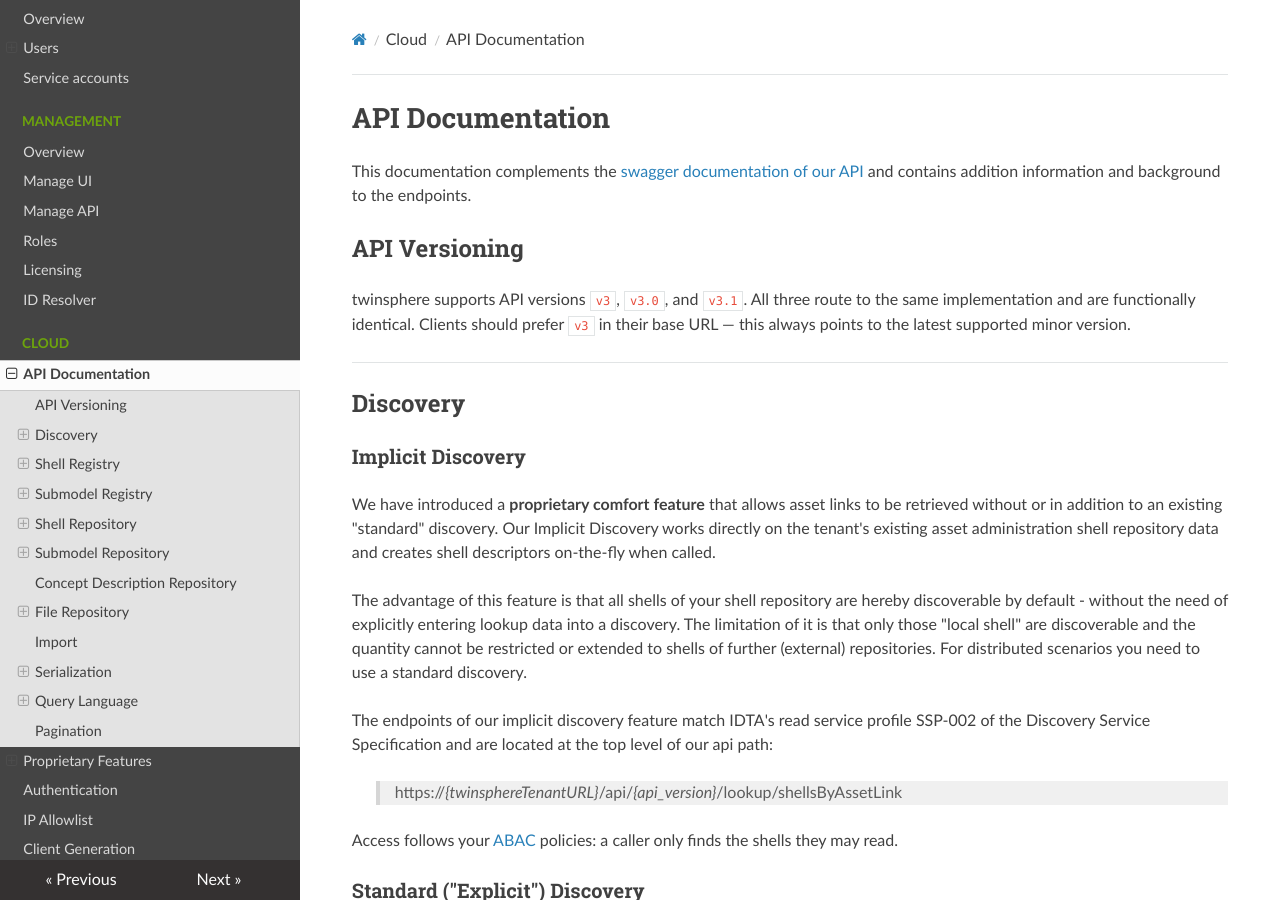
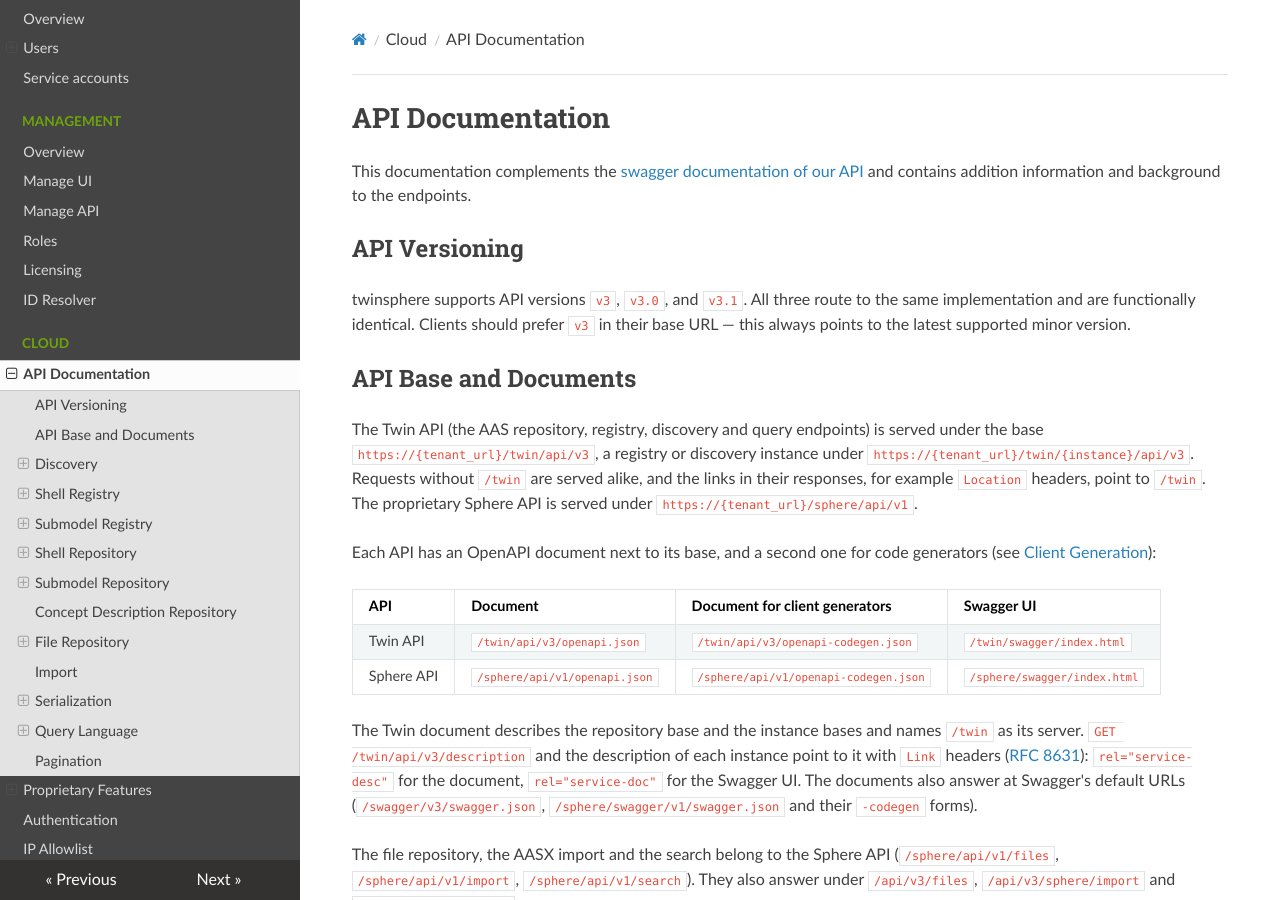
Before and after one commit to twinsphere/twinsphere.github.io, an MkDocs documentation site: the page built from docs/cloud-documentation.md, in a window 1280 px wide and 900 px high. Built offline with MkDocs 1.6.1, drawn with Linux system fonts in a browser that asks for light colours; nearby versions of some CDN libraries; some of the changed text lies outside the part shown.

Commit message:
docs(cloud): describe the api bases and openapi documents of the twin and sphere api

````diff
--- a/docs/cloud-documentation.md
+++ b/docs/cloud-documentation.md
@@ -1,14 +1,39 @@
 # API Documentation
 
 This documentation complements the [swagger documentation of our
-API](https://conplement.cloud.twinsphere.io/swagger/index.html) and contains addition information and background to the
-endpoints.
+API](https://conplement.cloud.twinsphere.io/twin/swagger/index.html) and contains addition information and background to
+the endpoints.
 
 ## API Versioning
 
 twinsphere supports API versions `v3`, `v3.0`, and `v3.1`. All three route to the same implementation
 and are functionally identical. Clients should prefer `v3` in their base URL — this always points to the
 latest supported minor version.
+
+## API Base and Documents
+
+The Twin API (the AAS repository, registry, discovery and query endpoints) is served under the base
+`https://{tenant_url}/twin/api/v3`, a registry or discovery instance under `https://{tenant_url}/twin/{instance}/api/v3`.
+Requests without `/twin` are served alike, and the links in their responses, for example `Location` headers, point to
+`/twin`. The proprietary Sphere API is served under `https://{tenant_url}/sphere/api/v1`.
+
+Each API has an OpenAPI document next to its base, and a second one for code generators (see
+[Client Generation](cloud-client-generation.md)):
+
+| API        | Document                      | Document for client generators        | Swagger UI                   |
+|------------|-------------------------------|---------------------------------------|------------------------------|
+| Twin API   | `/twin/api/v3/openapi.json`   | `/twin/api/v3/openapi-codegen.json`   | `/twin/swagger/index.html`   |
+| Sphere API | `/sphere/api/v1/openapi.json` | `/sphere/api/v1/openapi-codegen.json` | `/sphere/swagger/index.html` |
+
+The Twin document describes the repository base and the instance bases and names `/twin` as its server.
+`GET /twin/api/v3/description` and the description of each instance point to it with `Link` headers
+([RFC 8631](https://www.rfc-editor.org/rfc/rfc8631)): `rel="service-desc"` for the document, `rel="service-doc"` for
+the Swagger UI. The documents also answer at Swagger's default URLs (`/swagger/v3/swagger.json`,
+`/sphere/swagger/v1/swagger.json` and their `-codegen` forms).
+
+The file repository, the AASX import and the search belong to the Sphere API (`/sphere/api/v1/files`,
+`/sphere/api/v1/import`, `/sphere/api/v1/search`). They also answer under `/api/v3/files`, `/api/v3/sphere/import` and
+`/api/v3/sphere/search`.
 
 ---
 
@@ -193,7 +218,7 @@ This tfp cannot be generated by the client. It is created by twinsphere when upl
 
 ### Usage of File API
 
-twinsphere's file repository is accessible via the "files" endpoints at `https://{tenant_url}/api/v3.0/files…`
+twinsphere's file repository is accessible via the "files" endpoints at `https://{tenant_url}/sphere/api/v1/files…`
 
 Once a file has been uploaded to the file repository it can be referenced by shells (as thumbnail) or submodels (as
 attachment) using its corresponding tfp.
@@ -214,7 +239,7 @@ To remove a file physically from the repository, you have to use the `DELETE /fi
 there is no check for existing references, so you may create invalid reference by deleting a file.
 
 You can attach meta information to a twinsphere file at
-`https://{tenant_url}/sphere/api/v1.0/files/{tfp}/metadata` endpoint.
+`https://{tenant_url}/sphere/api/v1/files/{tfp}/metadata` endpoint.
 
 ```json
 {
@@ -508,13 +533,13 @@ combination of shell, submodel, and submodel element attributes.
 
 #### Query Submodels
 
-`POST /api/v3.1/query/submodels`
+`POST /twin/api/v3.1/query/submodels`
 
 Returns submodels matching the query condition.
 
 #### Query Shells
 
-`POST /api/v3.1/query/shells`
+`POST /twin/api/v3.1/query/shells`
 
 Returns asset administration shells matching the query condition.
 
````
Also changed, not shown: docs/cloud-client-generation.md (+4 -4 lines), docs/cloud-search.md (+1 -1 lines), docs/cloud-vdi2770-connector.md (+1 -1 lines), docs/contact.md (+1 -1 lines).
